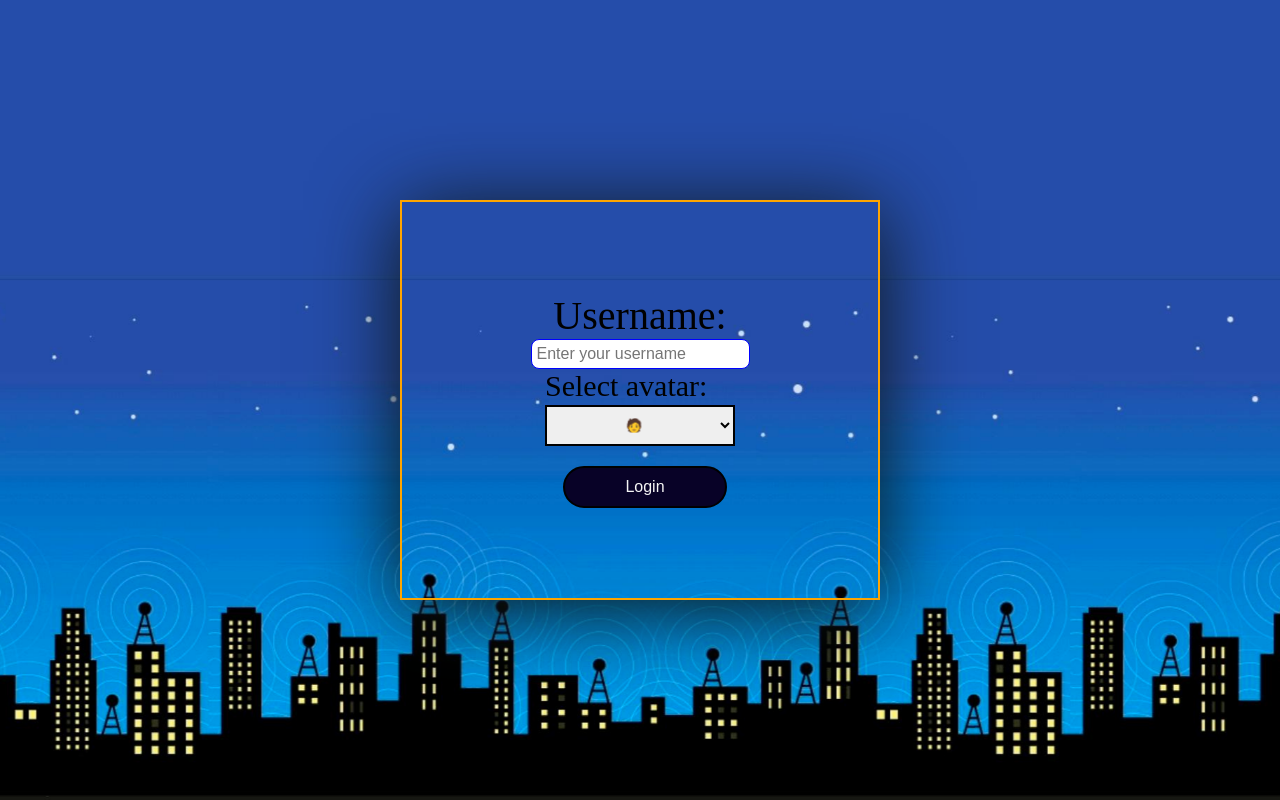
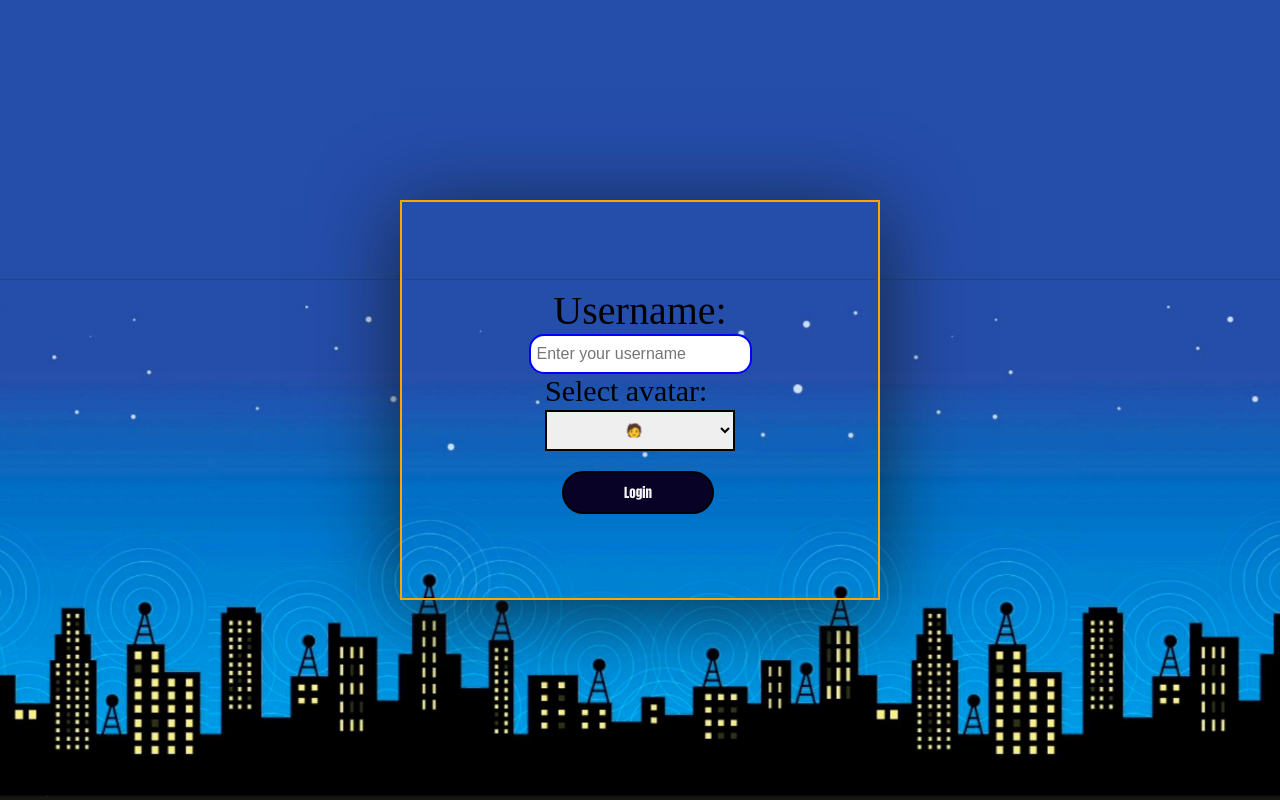
Before and after one commit to ivansulentic/Chat-app, a React (Create React App) app: page / in a window 1280 px wide. Built offline with nearby package versions, Linux system fonts and the light colour scheme.

Commit message:
css details

```diff
--- a/public/index.html
+++ b/public/index.html
@@ -5,10 +5,9 @@
     <link rel="icon" href="%PUBLIC_URL%/favicon.ico" />
     <meta name="viewport" content="width=device-width, initial-scale=1" />
     <meta name="theme-color" content="#000000" />
-    <meta
-      name="description"
-      content="Web site created using create-react-app"
-    />
+    <meta name="description" content="Chat app" />
+    <meta name="author" content="Ivan Šulentić" />
+    <meta name="description" content="Web site created using create-react-app"/>
     <link rel="apple-touch-icon" href="%PUBLIC_URL%/logo192.png" />
 
     <link rel="manifest" href="%PUBLIC_URL%/manifest.json" />
--- a/src/App.js
+++ b/src/App.js
@@ -45,7 +45,6 @@ class App extends Component {
 					loggedin: true
 				});
 			});
-
 		}
 	  }
 
--- a/src/components/chat/Chat.js
+++ b/src/components/chat/Chat.js
@@ -1,7 +1,6 @@
 import React, { Component } from 'react';
 import Messages from "../messages/Messages";
 import Input from '../input/Input';
-
 import "./Chat.css";
 
 class Chat extends Component {
@@ -20,8 +19,6 @@ class Chat extends Component {
     const room = this.props.drone.subscribe("observable-chat-app");
 
     room.on('data', (text, member) => {
-      console.log('Received data:', text, member);
-
       const messages = [...this.state.messages];
       messages.push({member, text: text});
       this.setState({messages});
--- a/src/components/input/Input.css
+++ b/src/components/input/Input.css
@@ -8,20 +8,23 @@ form {
   }
 
   input {
-    padding: 5px;
+    padding: 6px;
     font-size: 16px;
     border-radius: 8px;
-    border: 1px solid blue;
+    border: 2px solid blue;
     flex-grow: 1;
     max-width: 900px;
+    height: 40px;
+    border-radius: 15px;
   }
 
   button {
     padding: 5px 10px;
-    font-size: 16px;
+    font-size: 13px;
     background-color: green;
     color: white;
     border: none;
     border-radius: 8px;
     margin-left: 10px;
+    font-family: Impact, Haettenschweiler, 'Arial Narrow Bold', sans-serif;
   }
--- a/src/components/login/Login.css
+++ b/src/components/login/Login.css
@@ -14,28 +14,21 @@
     min-width: 480px;
     height: 50%;
     border: 2px solid orange;
-    box-shadow: 0px 10px 80px 0px rgba(14, 22, 20, 1);
+    box-shadow: 0px 10px 80px 0px rgba(14, 22, 20, 0.7);
     display: flex;
     justify-content: center;
     align-items: center;
     flex-direction: column;
-
-
-
   }
 
   .username {
     font-family: 'Times New Roman', Times, serif;
     font-size: 40px;
-
-
   }
 
   .avatar{
-
       font-size: 30px;
       font-family: 'Times New Roman', Times, serif;
-
   }
 
   .avatar-select{
@@ -45,8 +38,10 @@
       width: 190px;
   }
 
+
   option{
-     background-color: rgb(206, 197, 197);
+     background-color: rgba(141, 161, 233, 0.4);
+
   }
 
   .btn{
@@ -57,10 +52,10 @@
       cursor: pointer;
       transition: 3s;
       border-radius: 40px;
+      margin-right: 14px;
 
   }
   .btn:hover{
       color: black;
       background-color: rgb(81, 168, 240);
-
   }
--- a/src/components/login/Login.js
+++ b/src/components/login/Login.js
@@ -41,7 +41,6 @@ function Login(props) {
         </div>
     </div>
   )
-
 }
 
 
--- a/src/components/messages/Messages.css
+++ b/src/components/messages/Messages.css
@@ -38,13 +38,15 @@
   .message-content > .username {
     display: block;
     color: rgb(47, 60, 70);
-    font-size: 14px;
+    font-size: 17px;
     padding-bottom: 4px;
-    border: 1px solid black;
+    border: 1px solid rgb(150, 146, 146);
     border-radius: 20px;
-    background-color: rgb(219, 206, 206);
+    background-color: rgba(58, 52, 52, 0.3);
     width: 120%;
     text-align: center;
+    font-family: Cambria, Cochin, Georgia, Times, 'Times New Roman', serif;
+    max-width: 60px;
   }
 
   .message-content > .text {
@@ -55,6 +57,8 @@
     background-color: cornflowerblue;
     color: white;
     display: inline-block;
+    margin: 4px;
+    font-family: Georgia, 'Times New Roman', Times, serif;
   }
 
   .currentMember > .message-content .text {
```
Also changed, not shown: src/components/messages/Messages.js (+5 -7 lines). Lines whose indentation alone changed are shown as unchanged.
